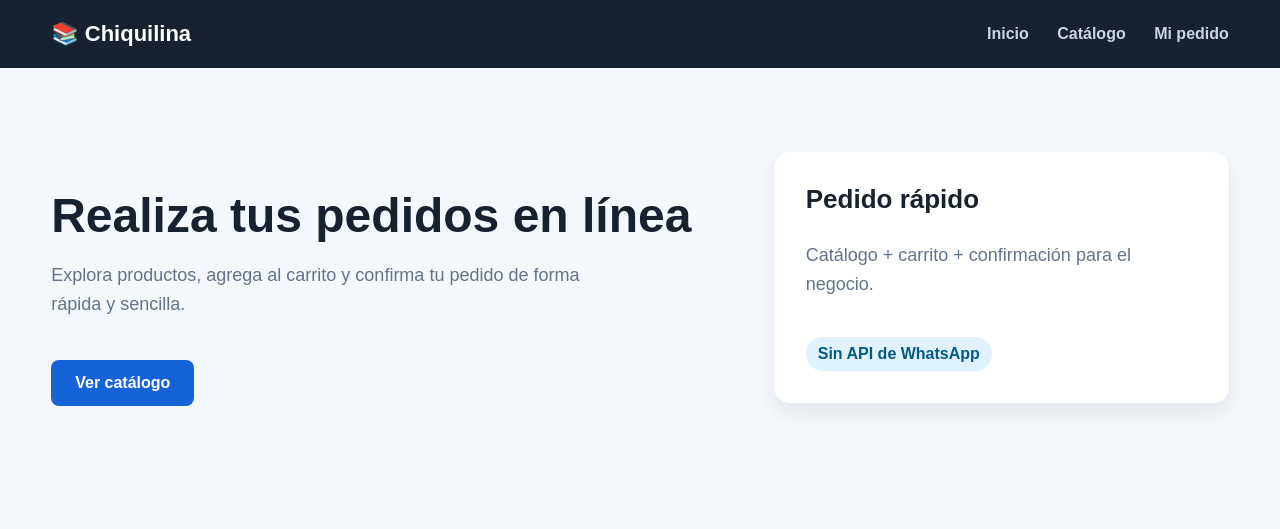
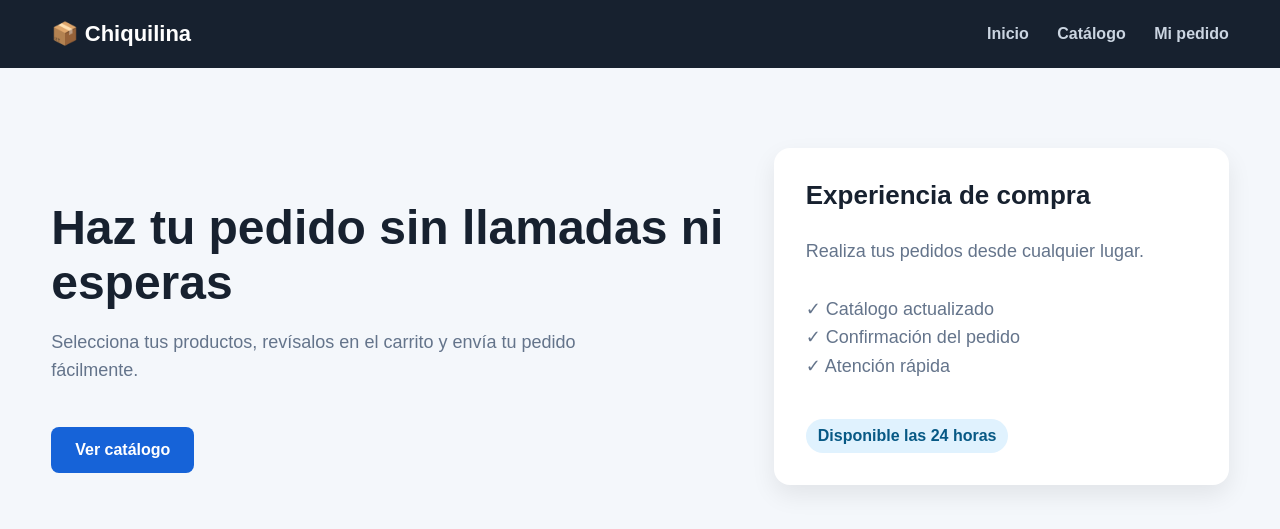
Before and after one commit to jhonatan-galvez/pedidos, a Flask app: page / in a window 1280 px wide. Shown: the top 529 px of the page. Run offline with Flask 3, Linux system fonts and the light colour scheme.

Commit message:
Version 1.1 - Pantalla inicial con texto en tarjetas inicio corregido (index.html)

```diff
--- a/templates/index.html
+++ b/templates/index.html
@@ -9,7 +9,7 @@
 
 <header class="header">
     <div class="container nav">
-        <div class="logo">📚 Chiquilina</div>
+        <div class="logo">📦 Chiquilina</div>
         <nav>
             <a href="/">Inicio</a>
             <a href="/catalogo">Catálogo</a>
@@ -21,15 +21,24 @@
 <section class="hero-desktop">
     <div class="container hero-grid">
         <div>
-            <h1>Realiza tus pedidos en línea</h1>
-            <p>Explora productos, agrega al carrito y confirma tu pedido de forma rápida y sencilla.</p>
+            <h1>Haz tu pedido sin llamadas ni esperas</h1>
+            <p>
+                Selecciona tus productos,
+                revísalos en el carrito
+                y envía tu pedido fácilmente.
+            </p>
             <a href="/catalogo" class="btn-primary">Ver catálogo</a>
         </div>
 
         <div class="hero-card">
-            <h3>Pedido rápido</h3>
-            <p>Catálogo + carrito + confirmación para el negocio.</p>
-            <span>Sin API de WhatsApp</span>
+            <h3>Experiencia de compra</h3>
+            <p>
+                Realiza tus pedidos desde cualquier lugar.<br><br>
+                ✓ Catálogo actualizado<br>
+                ✓ Confirmación del pedido<br>
+                ✓ Atención rápida
+            </p>
+            <span>Disponible las 24 horas</span>
         </div>
     </div>
 </section>
```
